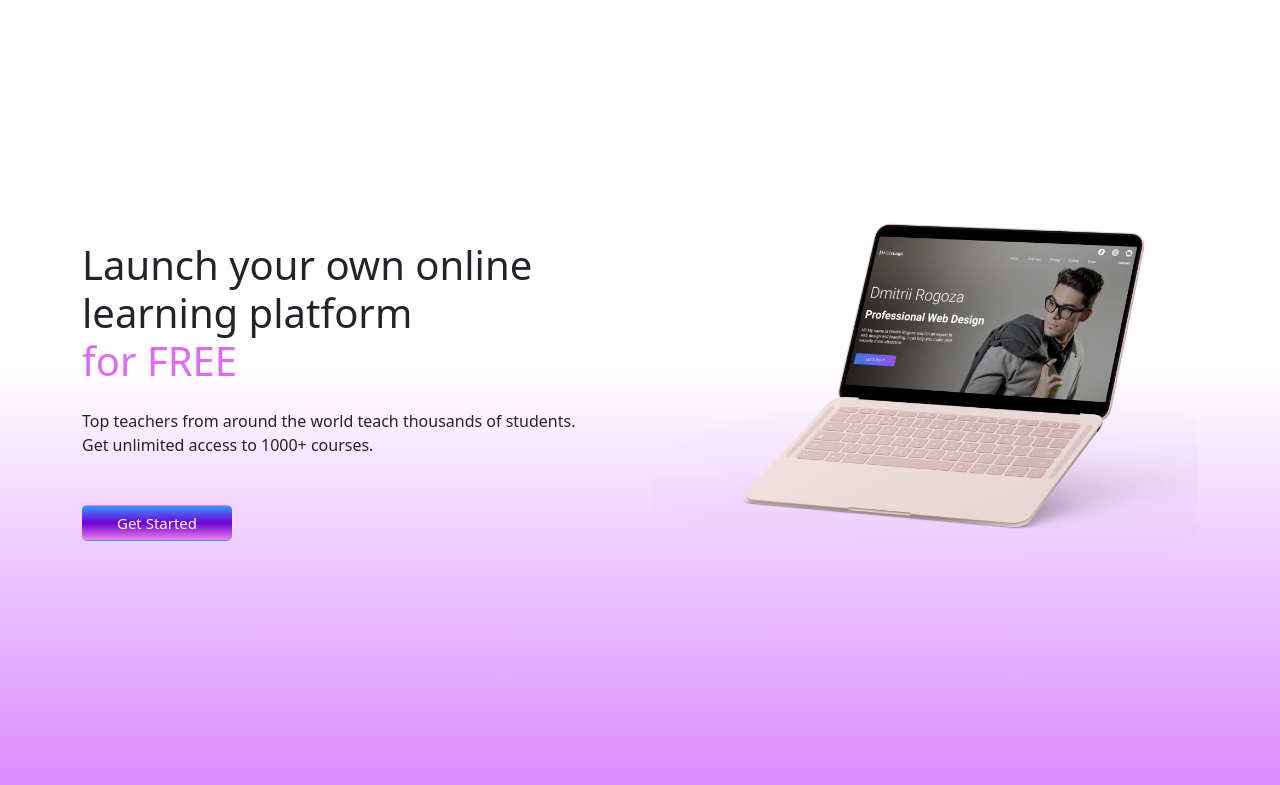
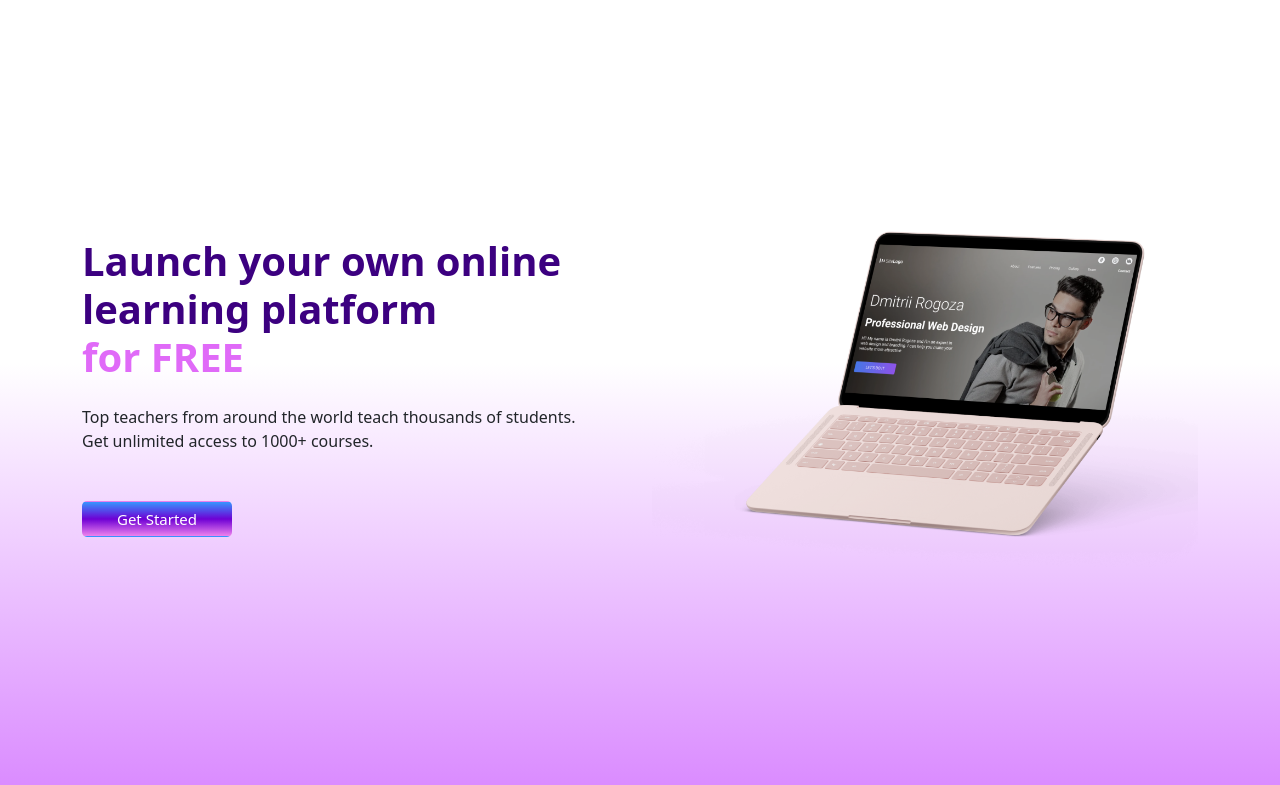
Before and after one commit to fatima-dev23/SMIT-Assignment-9, a plain HTML site: page index.html in a window 1280 px wide. Shown: the part 65-850 px from the top of the page. Drawn offline with nearby package versions, Linux system fonts and the light colour scheme.

Commit message:
second commit

```diff
--- a/index.html
+++ b/index.html
@@ -43,17 +43,17 @@
       <section id="main-content" class="d-flex align-items-center">
         <div class="container">
             <div class="row align-items-center mt-n5">
-                <div class="col-md-6 d-flex flex-column justify-content-center align-items-start text-center text-md-start">
+                <div class="col-lg-6 col-md-6 col-sm-12 d-flex flex-column justify-content-center align-items-start text-center text-md-start">
                     <div class="content">
                         <h1>launch your own online<br> learning platform <br><span style="color: rgb(224, 106, 248);">for FREE</span></h1>
                         <div class="small-content mt-4 mb-5">
                         <p>Top teachers from around the world teach thousands of students.<br>Get unlimited access to 1000+ courses.</p>
                         </div>
-                        <button class="btn btn-cust" type="submit">Get Started</button>
+                        <button class="btn btn-cust mb-lg-2 mb-md-3 mb-sm-4" type="submit">Get Started</button>
                    </div>
             </div>
 
-                <div class="bg-image col-lg-6 col-md-6 col-sm-12 d-flex justify-content-center align-items-center">
+                <div class="bg-image col-lg-6 col-md-6 col-sm-12 d-flex justify-content-center align-items-center mt-md-3 mt-sm-3">
                     <img src="./assets/PixelBook Go.png" alt="pixel-book-img" class="img-fluid img-width" id="pixel-book-img">
                 </div>
             </div>
--- a/style.css
+++ b/style.css
@@ -1,87 +1,3 @@
-/* *{
-    font-family:system-ui, -apple-system, BlinkMacSystemFont, 'Segoe UI', Roboto, Oxygen, Ubuntu, Cantarell, 'Open Sans', 'Helvetica Neue', sans-serif;
-}
-
-.bg{
-    background-image: linear-gradient(white, rgb(248, 163, 248)) ;
-}
-
-.navbar{
-    font-weight: bold;
-}
-
-.navbar-collapse button{
-    font-size: 15px;
-    border-image: linear-gradient(hsl(212, 100%, 61%), #6e00d4, violet) 10;
-    border-radius: 5px;
-    width: 150px;
-    font-weight: bold;
-}
-
-.navbar-collapse button:hover{
-    background-image: linear-gradient(hsl(212, 100%, 61%), #6e00d4, violet);
-    color: white;
-}
-
-#main-content{
-    height: 100vh;
-}
-
-.content{
-    position: absolute;
-    max-width: 500px;
-    margin: auto;
-}
-
-.content h1{
-    color: rgb(60, 0, 128);
-    font-weight: bold;
-}
-
-.main-content .content h1 span #color{
-    color: white;
-}
-
-.content h1::first-letter{
-    text-transform: uppercase;
-}
-
-.small-content p{
-    line-height: 0.5;
-    font-weight: 500;
-}
-
-.content button{
-    color: white;
-    border-radius: 5px;
-    background-image: linear-gradient(hsl(212, 100%, 61%), #6e00d4, violet);
-    width: 150px;
-    font-size: 12px;
-    justify-content: center;
-    align-items: center;
-    margin-top: 25px;
-    margin-left: 35px;
-    font-weight: 500;
-}
-
-.content button:hover{
-    font-weight: 700;
-    color: white;
-}
-
-.bg-image{
-    position: absolute;
-    bottom: 10%;
-    right: 2%;
-    max-width: 100%;
-}
-
-#pixel-book-img{
-    width: 800px;
-    height: auto;
-} */
-
-
 * {
     font-family: system-ui, -apple-system, BlinkMacSystemFont, 'Segoe UI', Roboto, Oxygen, Ubuntu, Cantarell, 'Open Sans', 'Helvetica Neue', sans-serif;
 }
@@ -93,6 +9,10 @@
 
 .navbar {
     font-weight: bold;
+}
+
+.navbar a:hover{
+    color: rgb(60, 0, 128);
 }
 
 .navbar-collapse button{
@@ -127,7 +47,7 @@
     height: 100vh;
 }
 
-h1 {
+.content h1 {
     color: rgb(60, 0, 128);
     font-weight: bold;
 }
```
